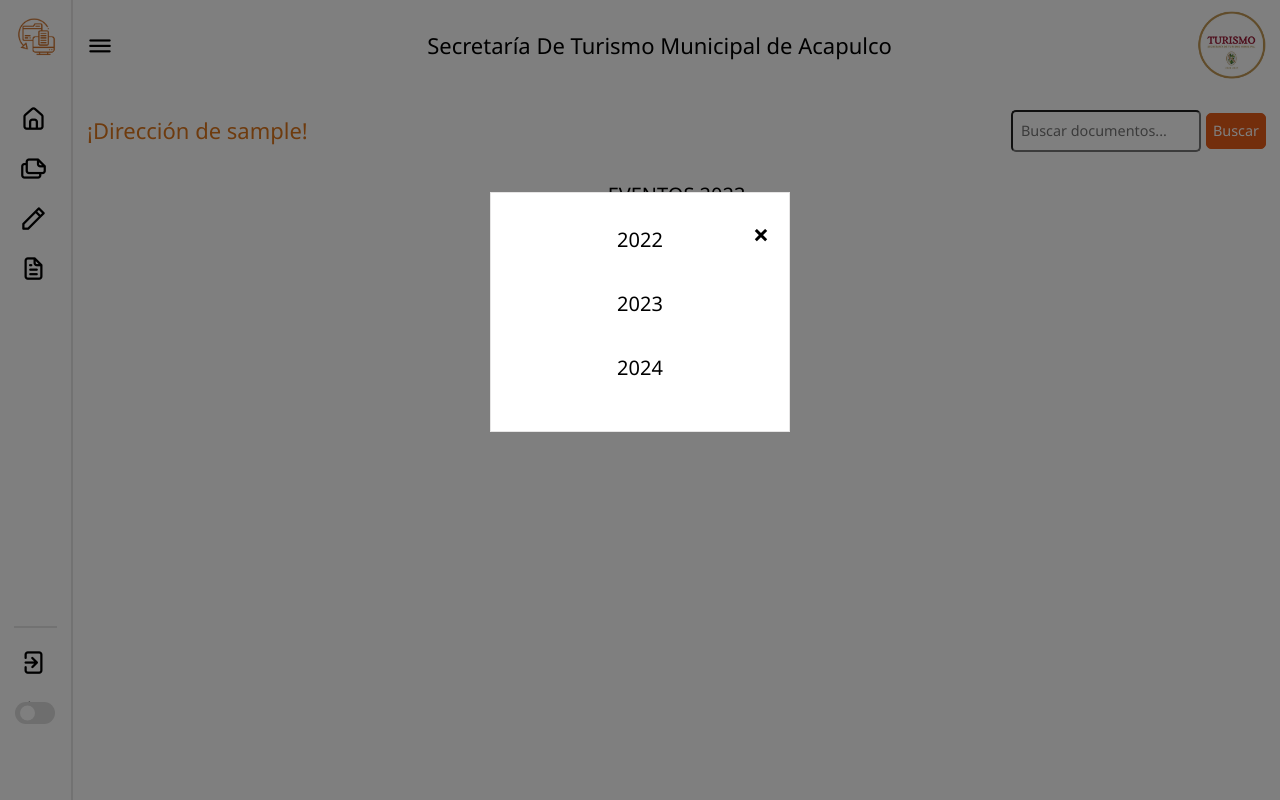
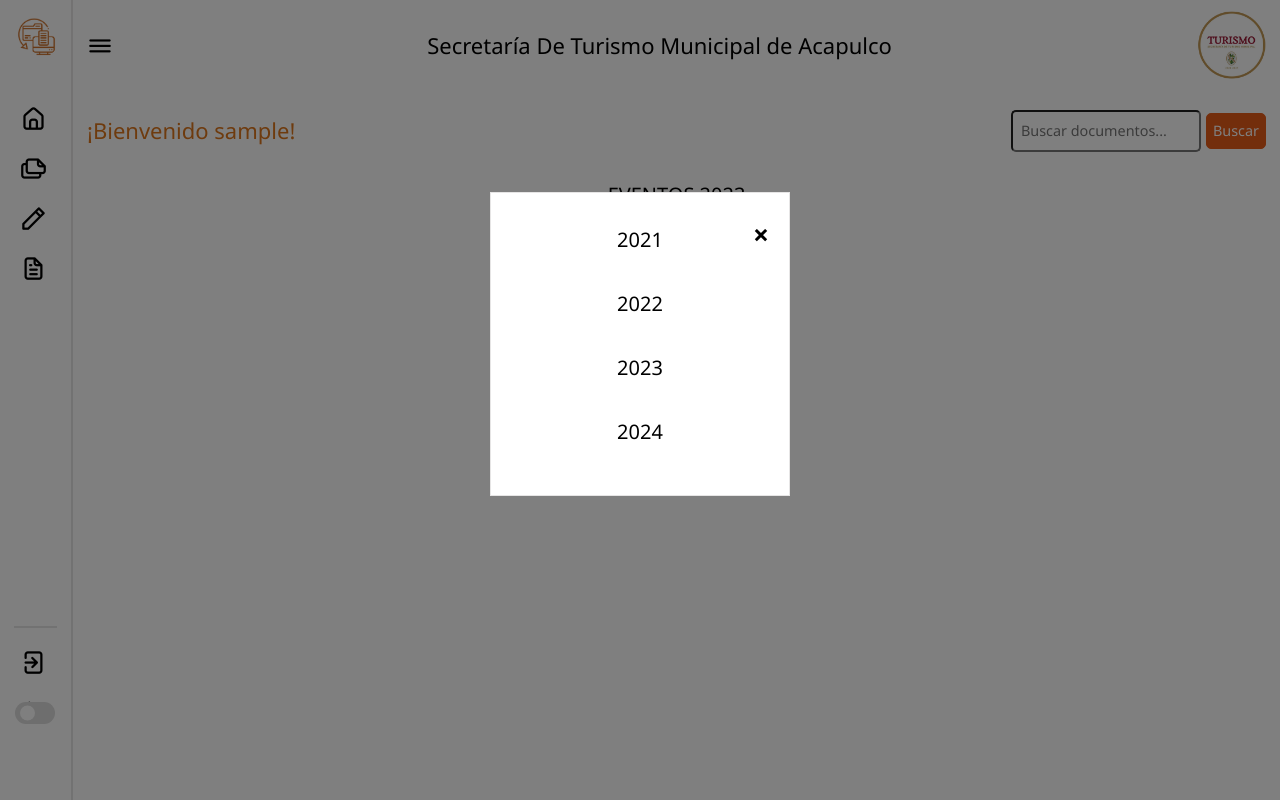
Before and after one commit to josselinesot/SECTUR-, a Flask app: a page that uses templates/2023.html in a window 1280 px wide, after a click on "Eventos". Run offline with Flask 3, Linux system fonts and the light colour scheme; the visitor is signed in with stand-in values (Sample User, id 1); a database or web service that is not in the repository returns one stand-in record (values such as "Sample title"); parts of the project's set-up code (start-up, migrations or seed data) failed here and were passed over.

Commit message:
git add 2023.html

```diff
--- a/templates/2023.html
+++ b/templates/2023.html
@@ -42,6 +42,7 @@
                         <span class="link-name">Eventos</span>
                     </a>
                     <ul class="dropdown-content">
+                        <li><a href="{{ url_for('user_events_2021', username=username) }}">2021</a></li>
                         <li><a href="{{ url_for('user_events_2022', username=username) }}">2022</a></li>
                         <li><a href="{{ url_for('user_events_2023', username=username) }}">2023</a></li>
                         <li><a href="{{ url_for('user_events_2024', username=username) }}">2024</a></li>
@@ -81,7 +82,7 @@
         <div class="dash-content">
             <div class="title-container">
                 <div class="username">
-                    ¡Dirección de {{ username }}!
+                    ¡Bienvenido {{ username }}!
                 </div>
                 <div class="search-box1">
                     <form action="{{ url_for('search_pdfs') }}" method="GET">
@@ -151,6 +152,7 @@
                 <div class="modal-eventos">
                     <span class="close">&times;</span>
                     <ul>
+                        <li><a href="{{ url_for('user_events_2021', username=username) }}">2021</a></li>
                         <li><a href="{{ url_for('user_events_2022', username=username) }}">2022</a></li>
                         <li><a href="{{ url_for('user_events_2023', username=username) }}">2023</a></li>
                         <li><a href="{{ url_for('user_events_2024', username=username) }}">2024</a></li>
--- a/templates/2024.html
+++ b/templates/2024.html
@@ -42,6 +42,7 @@
                         <span class="link-name">Eventos</span>
                     </a>
                     <ul class="dropdown-content">
+                        <li><a href="{{ url_for('user_events_2021', username=username) }}">2021</a></li>
                         <li><a href="{{ url_for('user_events_2022', username=username) }}">2022</a></li>
                         <li><a href="{{ url_for('user_events_2023', username=username) }}">2023</a></li>
                         <li><a href="{{ url_for('user_events_2024', username=username) }}">2024</a></li>
@@ -82,7 +83,7 @@
             <div class="overview">
                 <div class="title-container">
                     <div class="username">
-                        ¡Dirección de {{ username }}!
+                        ¡Bienvenido {{ username }}!
                     </div>
                     <div class="search-box1">
                         <form action="{{ url_for('search_pdfs') }}" method="GET">
@@ -154,6 +155,7 @@
                     <div class="modal-eventos">
                         <span class="close">&times;</span>
                         <ul>
+                            <li><a href="{{ url_for('user_events_2021', username=username) }}">2021</a></li>
                             <li><a href="{{ url_for('user_events_2022', username=username) }}">2022</a></li>
                             <li><a href="{{ url_for('user_events_2023', username=username) }}">2023</a></li>
                             <li><a href="{{ url_for('user_events_2024', username=username) }}">2024</a></li>
```
